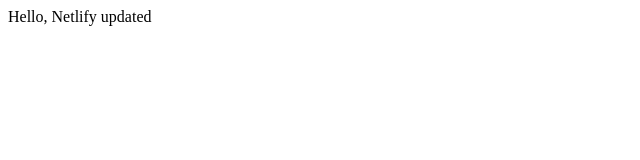
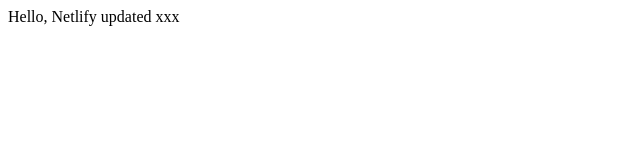
Before and after one commit to anefsky/netlify-test, a plain HTML site: page index.html in a window 1280 px wide. Shown: the full height of the page, 0-640 px from the left. Drawn offline with Linux system fonts and the light colour scheme.

Commit message:
another update

```diff
--- a/index.html
+++ b/index.html
@@ -4,6 +4,6 @@
 
 <body>
     <div>
-        <p>Hello, Netlify updated</p>
+        <p>Hello, Netlify updated xxx</p>
     </div>
 </body>
```
